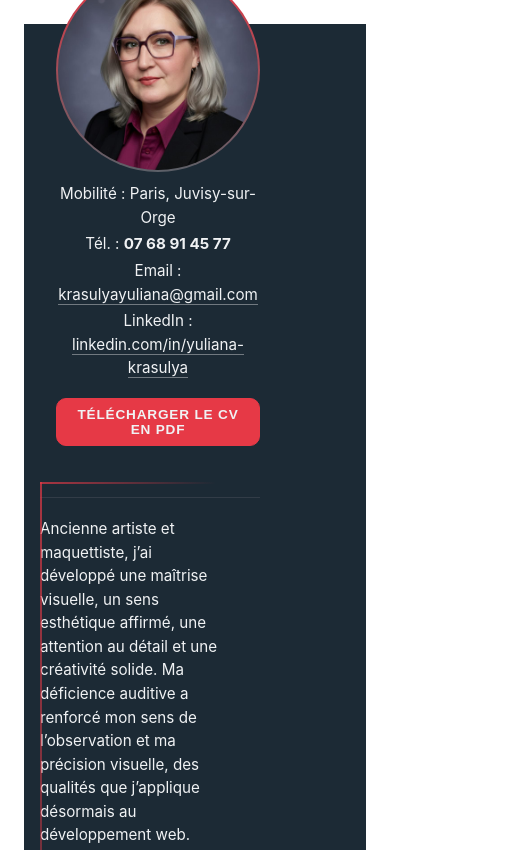
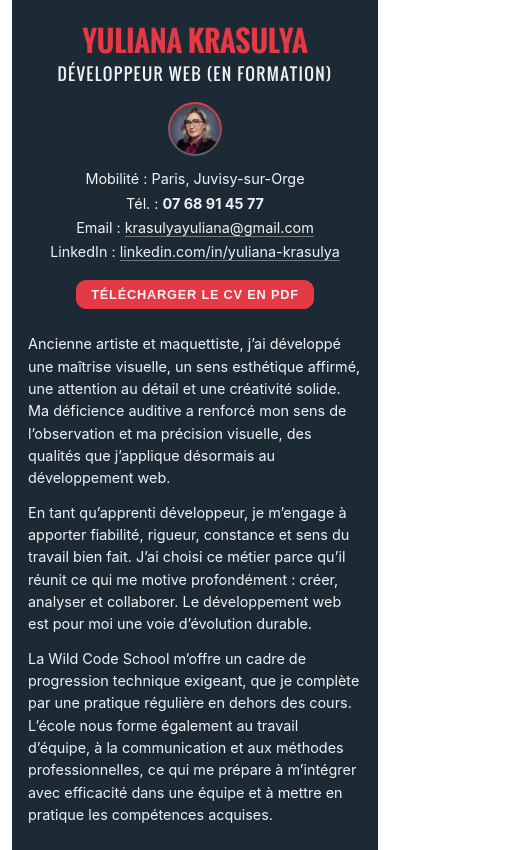
Before and after one commit to Dreamoire/cv-developpeur, a plain HTML site: page index.html in a window 390 px wide. Shown: the top 850 px of the page, 510 px wide, since content can reach past the window. Drawn offline with Linux system fonts and the light colour scheme.

Commit message:
correction version mobile

```diff
--- a/index.css
+++ b/index.css
@@ -324,42 +324,6 @@ a:hover {
 }
 
 
-@media (max-width: 820px) {
-  .header-grid {
-    grid-template-columns: 1fr;
-    grid-template-areas:
-      "titles"
-      "contact"
-      "profile";
-  }
-
-
-  .header-profile {
-    border-left: none;
-    padding-left: 0;
-    border-top: 1px solid rgba(92, 96, 104, 0.35);
-    margin-top: 1.2rem;
-    padding-top: 1.2rem;
-  }
-
-  .contact-photo {
-    width: 200px;
-    height: 200px;
-  }
-
-  .layout {
-    grid-template-columns: 1fr;
-    margin-top: 2rem;
-  }
-
-  .sidebar {
-    order: 2;
-  }
-
-  .content {
-    order: 1;
-  }
-}
 
 
 @media print {
@@ -375,10 +339,11 @@ a:hover {
       "contact titles"
       "contact profile" !important;
     column-gap: 8mm !important;
-    padding: 3mm 5mm 3mm !important;
+    padding: 3mm 2mm 1mm !important;
     background-color: #f3f5f7 !important;
     color: #0f0f0f !important;
-    row-gap: 1.5mm !important;
+    margin-bottom: 0 !important;
+
   }
   .job {
    color: #0f0f0f !important;
@@ -397,16 +362,16 @@ a:hover {
     grid-area: titles !important;
     float: none !important;
     position: static !important;
-    margin: 0 0 0.5mm 0 !important;
+    margin: 0 !important;
   }
 
   .header-profile {
     grid-area: profile !important;
     float: none !important;
     position: static !important;
-    margin: 0.5mm 0 0 0 !important;
+    margin: 0 !important;
     font-size: 9pt !important;
-    line-height: 1.3 !important;
+    line-height: 1.1 !important;
   }
 
     .header-profile p {
@@ -415,13 +380,13 @@ a:hover {
 
 
   h1.title {
-    font-size: 16pt !important;
+    font-size: 12pt !important;
     margin: 0 0 1mm 0 !important;
     letter-spacing: 0.06em !important;
   }
 
   h2.job {
-    font-size: 9.5pt !important;
+    font-size: 9pt !important;
     margin: 0 !important;
     letter-spacing: 0.05em !important;
   }
@@ -454,7 +419,7 @@ a:hover {
 
   .layout {
     display: grid !important;
-    grid-template-columns: 35% 65% !important;
+    grid-template-columns: 30% 70% !important;
     grid-template-areas: "sidebar content" !important;
     column-gap: 5mm !important;
     margin: 0 !important;
@@ -463,11 +428,11 @@ a:hover {
   .sidebar {
     grid-area: sidebar !important;
     background-color: #f3f5f7 !important;
-    margin-top: -10mm !important;
   }
 
   .sidebar p, ul, li {
  font-size: 9pt !important;
+ line-height: 10pt;
   }
 
   .sidebar h3 {
@@ -492,14 +457,17 @@ a:hover {
   .content > section + section,
 .sidebar > section + section {
   border-top: 1px solid rgba(92, 96, 104, 0.35);
-  margin-top: 3mm;
+  margin-top: 2mm;
   padding-top: 5mm;
+  line-height: 10pt;
 }
   .content h2 {
     margin-top: 0 !important;
     font-size: 12pt !important;
   }
-
+.content h3 {
+  font-size: 11pt;
+}
     .contact-photo {
     width: 90px !important;
     height: 90px !important;
@@ -517,7 +485,6 @@ a:hover {
   .skills-tech-main {
     margin-top: 0 !important;
   }
-
 
   .skills-tech-main ul {
   margin-bottom: 5mm !important;
@@ -553,3 +520,112 @@ a:hover {
   }
 
 }
+
+@media (max-width: 900px) {
+  .page-wrapper {
+    max-width: 100%;
+    padding: 0 0.75rem;
+    max-width: 100%;
+    margin: 0 auto;
+  }
+
+  .header-grid {
+    margin-top: 0;
+    padding: 1.5rem 1rem;
+    display: flex;
+    flex-direction: column;
+    gap: 1rem;
+    align-items: center;
+    text-align: center;
+    grid-template-areas: none;
+  }
+
+  .contact-photo {
+    width: 50px;
+    height: 50px;
+    margin: 0 auto 0.75rem;
+    padding: 2px;
+    border-radius: 50%;
+    object-fit: cover;
+    display: block;
+  }
+
+  .header-top {
+    order: 1;
+    grid-area: unset;
+       width: 100%;
+    display: flex;
+    flex-direction: column;
+  }
+
+  .header-titles {
+    grid-column: unset;
+    grid-row: unset;
+    text-align: center;
+  }
+
+  .header-titles .title {
+    font-size: 1.8rem;
+       line-height: 1.15;
+    margin: 0;
+  }
+
+  .header-titles .job {
+      font-size: 1.05rem;
+    margin-top: 0.25rem;
+  }
+
+  .header-contact {
+    order: 2;
+    grid-column: unset;
+    grid-row: unset;
+    padding-left: 0;
+    font-size: 0.9rem;
+    width: 100%;
+  }
+
+  .header-contact p {
+    text-align: center;
+    margin: 0.12rem 0;
+  }
+
+  .header-profile {
+    order: 3;
+    grid-area: unset;
+    padding: 0;
+    font-size: 0.9rem;
+    text-align: left;
+    max-width: 68ch;
+    margin: 0.5rem auto 0;
+  }
+
+  .header-profile::before,
+  .header-profile::after {
+    display: none;
+  }
+
+  .layout {
+    display: flex;
+    flex-direction: column;
+    gap: 0;
+    margin-bottom: 2rem;
+  }
+
+  .content {
+    order: 1;
+    margin: 0;
+    padding: 1.5rem 1.25rem;
+    max-width: 100%;
+    background-color: #ffffff;
+  }
+
+  .sidebar {
+    order: 2;
+    padding: 1.5rem 1rem;
+  }
+
+  .download-btn {
+    font-size: 0.8rem;
+    padding: 0.4rem 0.9rem;
+  }
+}
```
